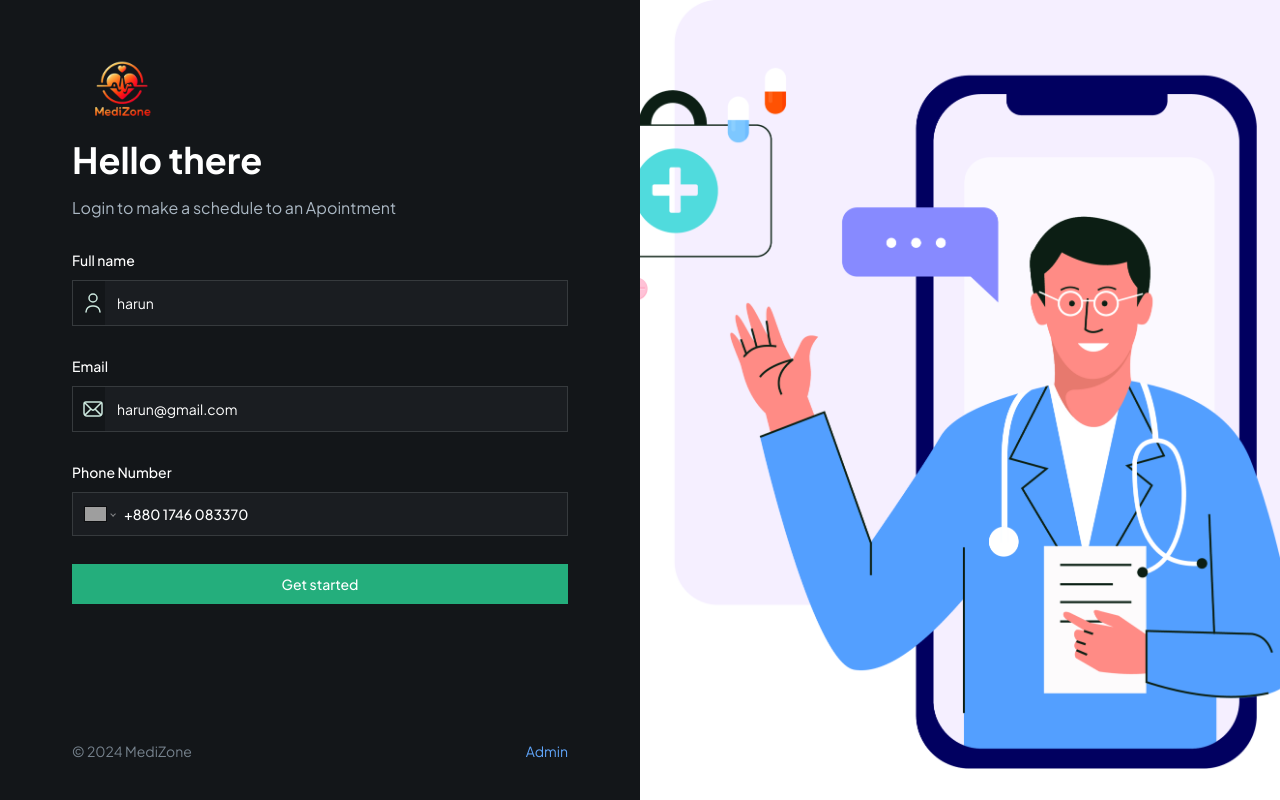
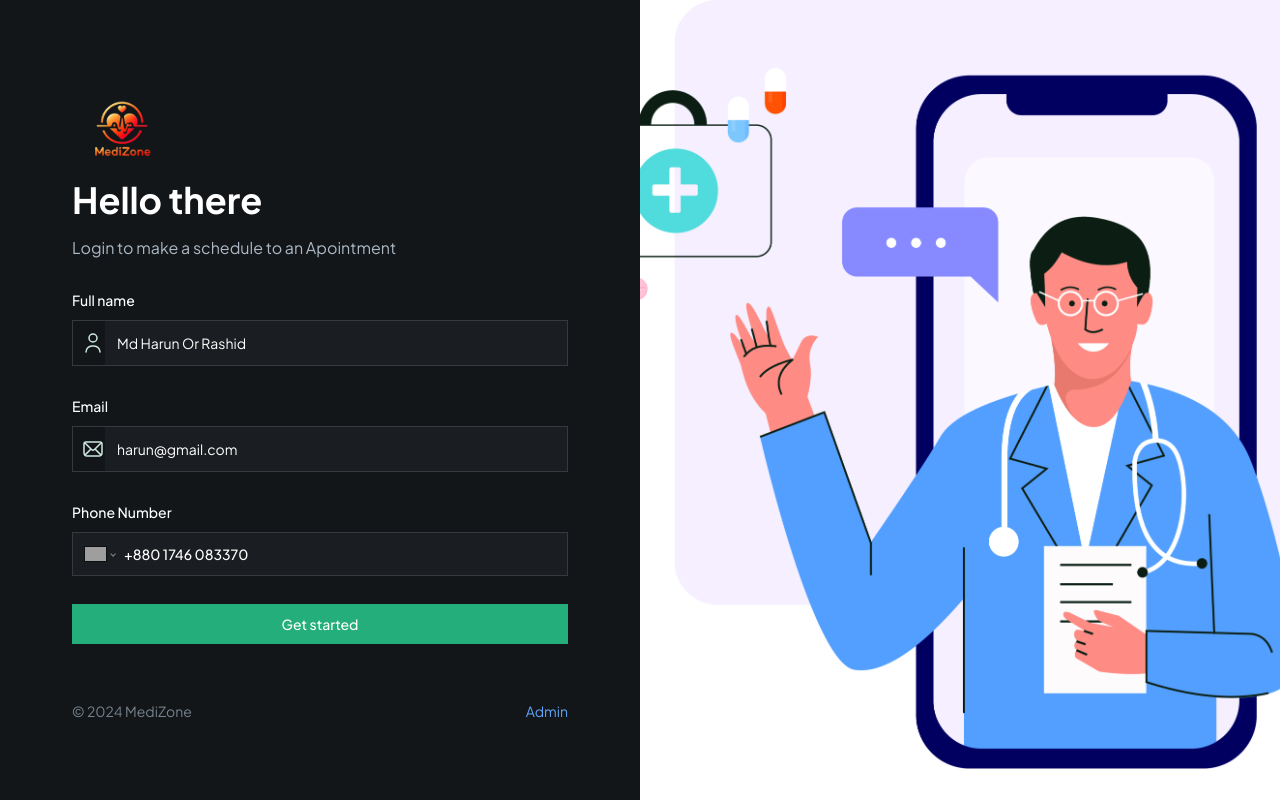
Before and after one commit to Harun11100/medizone, a Next.js app: page / in a window 1280 px wide. Built offline with nearby package versions, Linux system fonts and the light colour scheme; no server answers; grey boxes are pictures that could not be loaded.

Commit message:
Fixed some styling bugs

```diff
--- a/app/page.tsx
+++ b/app/page.tsx
@@ -6,7 +6,7 @@ import Link from "next/link";
 
 
 
- const Home=({searchParams}:SearchParamProps)=>{
+ const Home =({searchParams}:SearchParamProps)=>{
 
   const isAdmin=(searchParams?.admin==='true')
 
@@ -15,8 +15,8 @@ import Link from "next/link";
     <div className="flex h-screen max-h-screen">
 
           {isAdmin && <PasskeyModal/> }
-       <section className="remove-scrollbar container">
-        <div className="sub-container max-w-[496px] py-10 ">
+       <section className="remove-scrollbar container my-10">
+        <div className="sub-container max-w-[496px] ">
           <Image
           src='/assets/images/logo.png'
            alt="full-icon"
@@ -25,7 +25,7 @@ import Link from "next/link";
            className="h-30"/>
            <PatientForm/>
 
-           <div className="text-14-regular mt-20 flex justify-between">
+           <div className="text-14-regular mt-10 flex justify-between">
            <p className="justify-items-end text-dark-600 xl:text-left">
            © 2024 MediZone
            </p>
--- a/components/ui/PasskeyModal.tsx
+++ b/components/ui/PasskeyModal.tsx
@@ -73,16 +73,20 @@ export const PasskeyModal = () => {
       <AlertDialog open={open} onOpenChange={setOpen}>
 
       <AlertDialogContent className='shad-alert-dialog'>
-        <AlertDialogHeader className='flex items-start justify-between'>
-          <AlertDialogTitle className='flex header'>
+        <AlertDialogHeader >
+          <AlertDialogTitle className='flex items-start justify-between'>
 
-            Admin access <span className='text-orange-500'> verification</span>
-            <Image src='/assets/icons/close.svg'
+            <h2 className='header'>
+            Admin access <span className='text-orange-500 '> verification</span>
+            </h2>
+
+
+           <Image src='/assets/icons/close.svg'
             alt='close'
             width={20}
             height={20}
             onClick={()=>closeModal()}
-            className='cursor-pointer'/>
+            className='cursor-pointer hover:border'/>
 
           </AlertDialogTitle>
           <AlertDialogDescription>
--- a/components/ui/forms/PatientForm.tsx
+++ b/components/ui/forms/PatientForm.tsx
@@ -24,7 +24,7 @@ const PatientForm=()=> {
   const form= useForm<z.infer<typeof UserFormValidation>>({
     resolver: zodResolver(UserFormValidation),
       defaultValues: {
-        name: "harun",
+        name: "Md Harun Or Rashid",
         email:"harun@gmail.com",
         phone:"+8801746083370"
     },
```
